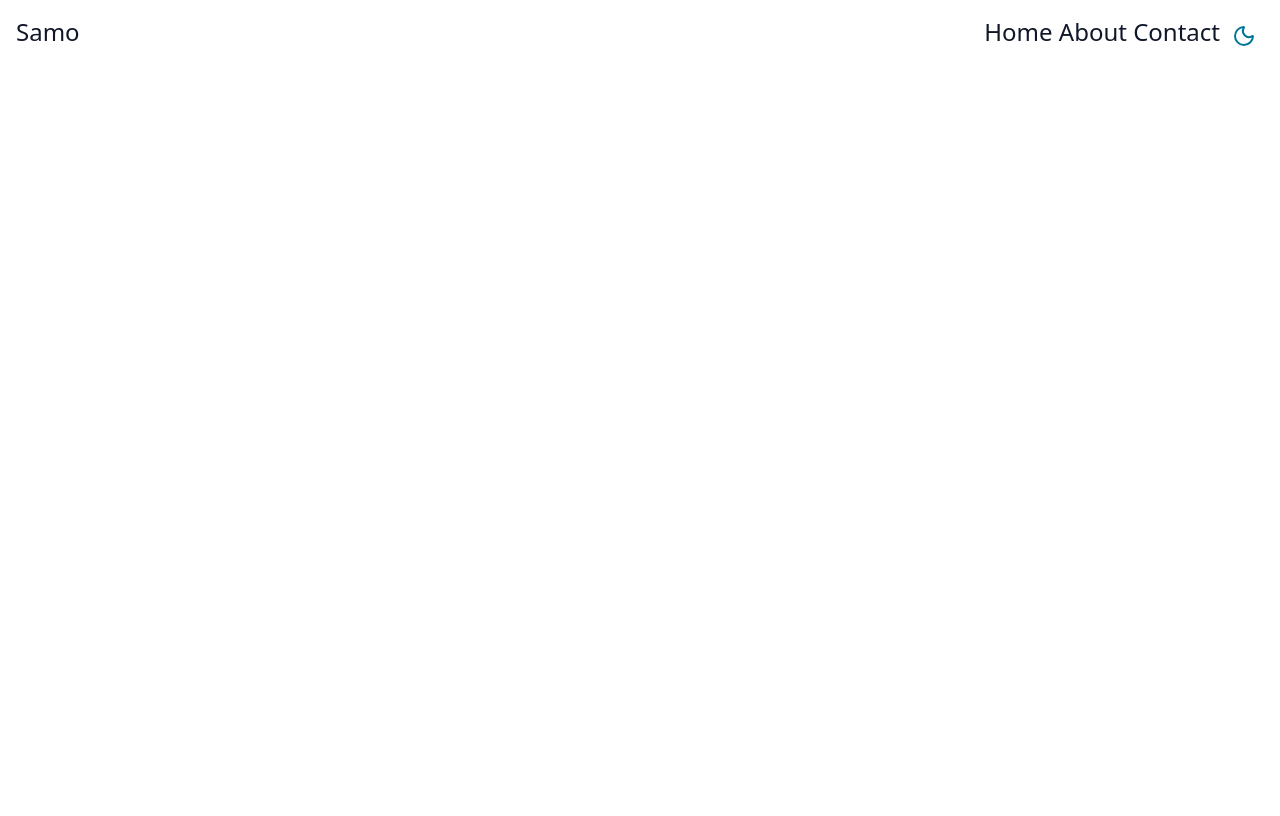
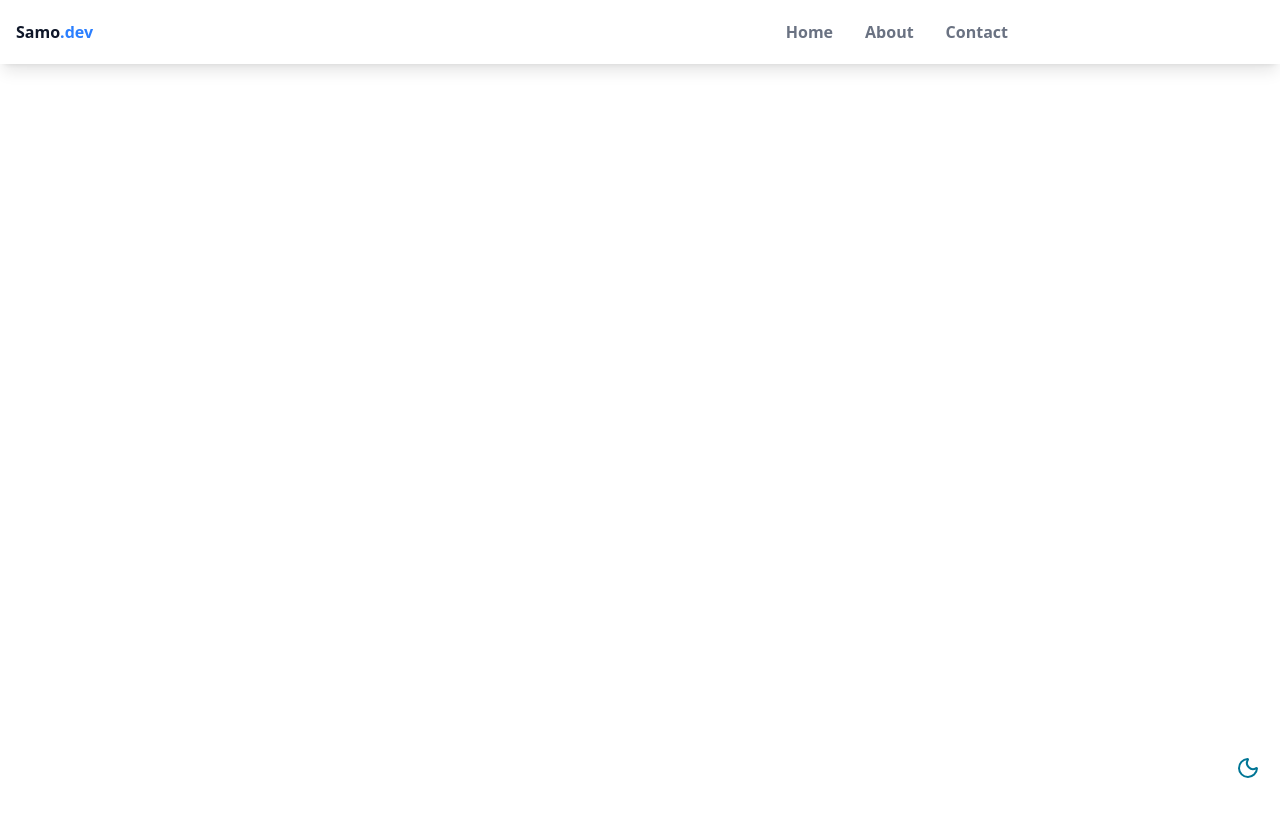
Before and after one commit to bertillosam/react-exercises, a React (Vite) app: page / in a window 1280 px wide. Built offline with nearby package versions, Linux system fonts and the light colour scheme.

Commit message:
compeleted Navigation bar and adjust Themetoggle position

```diff
--- a/src/App.jsx
+++ b/src/App.jsx
@@ -1,14 +1,21 @@
+import { useState } from 'react'
+import MobileMenu from "./Components/MobileMenu";
 import Navbar from "./Components/Navbar"
 import ThemeToggle from "./Components/ThemeToggle"
 
 
+
 function App() {
+
+  const [menuOpen, setMenuOpen] = useState(false);
 
   return (
     <>
-      <div className="min-h-screen bg-background text-foreground">
+      <div className={`min-h-screen transition-opacity duration-700` }>
         <ThemeToggle />
-        <Navbar />
+        <Navbar menuOpen={menuOpen} setMenuOpen={setMenuOpen} />
+        <MobileMenu menuOpen={menuOpen} setMenuOpen={setMenuOpen} />
+
       </div>
     </>
   )
--- /dev/null
+++ b/src/Components/MobileMenu.jsx
@@ -0,0 +1,52 @@
+import React from "react";
+
+const MobileMenu = ({ menuOpen, setMenuOpen }) => {
+  return (
+    <div
+      className={`fixed top-0 left-0 w-full z-40 flex flex-col items-center justify-center transition-all duration-300 ease-in-out
+                    ${
+                      menuOpen
+                        ? "h-screen opacity-100 pointer-events-auto"
+                        : "h-0 opacity-0 pointer-events-none"
+                    }`}
+    >
+      <button
+        onClick={() => setMenuOpen(false)}
+        className="absolute top-15 right-6 text-primary text-3xl focus:outline-none cursor-pointer"
+        aria-label="Close Menu"
+      >
+        &times;
+      </button>
+
+      <a
+        href="#home"
+        onClick={() => setMenuOpen(false)}
+        className={`text-2xl font-semibold text-primary my-4 transform transition-transform duration-300 hover:animate-pulse ${
+          menuOpen ? "opacity-100 translate-y-0" : "opacity-0 translate-y-0"
+        }`}
+      >
+        Home
+      </a>
+      <a
+        href="#about"
+        onClick={() => setMenuOpen(false)}
+        className={`text-2xl font-semibold text-primary my-4 transform transition-transform duration-300 hover:animate-pulse ${
+          menuOpen ? "opacity-100 translate-y-0" : "opacity-0 translate-y-0"
+        }`}
+      >
+        About
+      </a>
+      <a
+        href="#contact"
+        onClick={() => setMenuOpen(false)}
+        className={`text-2xl font-semibold text-primary my-4 transform transition-transform duration-300 hover:animate-pulse ${
+          menuOpen ? "opacity-100 translate-y-0" : "opacity-0 translate-y-0"
+        }`}
+      >
+        Contact
+      </a>
+    </div>
+  );
+};
+
+export default MobileMenu;
--- a/src/Components/Navbar.jsx
+++ b/src/Components/Navbar.jsx
@@ -1,18 +1,50 @@
-import React from "react";
+import React, { useEffect } from "react";
 
-const Navbar = () => {
-  return <div className="bg-background text-primary text-2xl my-4 flex flex-col mr-15 ml-4">
-    <div className="flex justify-between">
-      <h3>
-        Samo
-      </h3>
-      <div>
-        <div>
-          Home {" "} About {" "} Contact
+const Navbar = ({ menuOpen, setMenuOpen }) => {
+  useEffect(() => {
+    document.body.style.overflow = menuOpen ? "hidden" : "";
+  }, [menuOpen]);
+
+  return (
+    <nav className="fixed top-0 w-full z-40 shadow-lg">
+      <div className="max-w-5xl px-4">
+        <div className="flex justify-between items-center h-16 font-bold">
+          <a>
+            {" "}
+            Samo<span className="text-blue-500">.dev</span>{" "}
+          </a>
+
+          <div
+            className="w-7 h-5 relative cursor-pointer z-40 md:hidden"
+            onClick={() => setMenuOpen((prev) => !prev)}
+          >
+            &#9776;
+          </div>
+
+          <div className="hidden md:flex items-center space-x-8">
+            <a
+              href="#home"
+              className="text-gray-500 hover:text-primary transform-colors"
+            >
+              {" "}Home{" "}
+            </a>
+            <a
+              href="#about"
+              className="text-gray-500 hover:text-primary transform-colors"
+            >
+              {" "}About{" "}
+            </a>
+            <a
+              href="#contact"
+              className="text-gray-500 hover:text-primary transform-colors"
+            >
+              {" "}Contact{" "}
+            </a>
+          </div>
         </div>
       </div>
-    </div>
-  </div>;
+    </nav>
+  );
 };
 
 export default Navbar;
--- a/src/Components/ThemeToggle.jsx
+++ b/src/Components/ThemeToggle.jsx
@@ -1,38 +1,44 @@
-import { Moon, Sun } from 'lucide-react';
-import { useEffect, useState} from 'react'
+import { Moon, Sun } from "lucide-react";
+import { useEffect, useState } from "react";
 
 const ThemeToggle = () => {
-
   const [isDarkMode, setIsDarkMode] = useState(false);
 
   useEffect(() => {
     const storedTheme = localStorage.getItem("theme");
-        if(storedTheme === "dark"){
+    if (storedTheme === "dark") {
       setIsDarkMode(true);
       document.documentElement.classList.add("dark");
-        }else{
+    } else {
       setIsDarkMode(false);
       document.documentElement.classList.remove("light");
     }
-    },[])
+  }, []);
 
-    const toggleTheme=() => {
-        if(isDarkMode){
+  const toggleTheme = () => {
+    if (isDarkMode) {
       document.documentElement.classList.remove("dark");
-            localStorage.setItem("theme","light");
+      localStorage.setItem("theme", "light");
       setIsDarkMode(false);
-        }else{
+    } else {
       document.documentElement.classList.add("dark");
-            localStorage.setItem("theme","dark");
+      localStorage.setItem("theme", "dark");
       setIsDarkMode(true);
     }
-    }
+  };
 
   return (
-    <button onClick={toggleTheme} className="fixed max-sm:hidden top-4 right-4 z-50 p-2 rounded-full transition-colors duration-300" >
-        {isDarkMode ? <Sun className='h-6 w-6 text-amber-400' /> : <Moon className='h-6 w-6 text-cyan-700' />}
+    <button
+      onClick={toggleTheme}
+      className="fixed max-sm:hidden bottom-3 right-3 z-[1000] p-2 rounded-full transition-colors duration-300"
+    >
+      {isDarkMode ? (
+        <Sun className="h-6 w-6 text-amber-400" />
+      ) : (
+        <Moon className="h-6 w-6 text-cyan-700" />
+      )}
     </button>
-  )
-}
+  );
+};
 
-export default ThemeToggle
+export default ThemeToggle;
--- /dev/null
+++ b/src/Sections/Home.jsx
@@ -0,0 +1,14 @@
+import React from "react";
+
+const Home = () => {
+  return (
+    <section
+      id="home"
+      className="min-h-screen flex items-center justify-center relative"
+    >
+      Home
+    </section>
+  );
+};
+
+export default Home;
```
Lines whose indentation alone changed are shown as unchanged.
